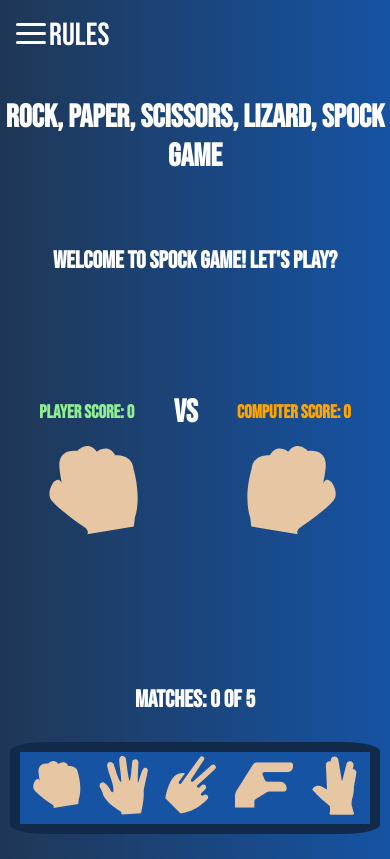
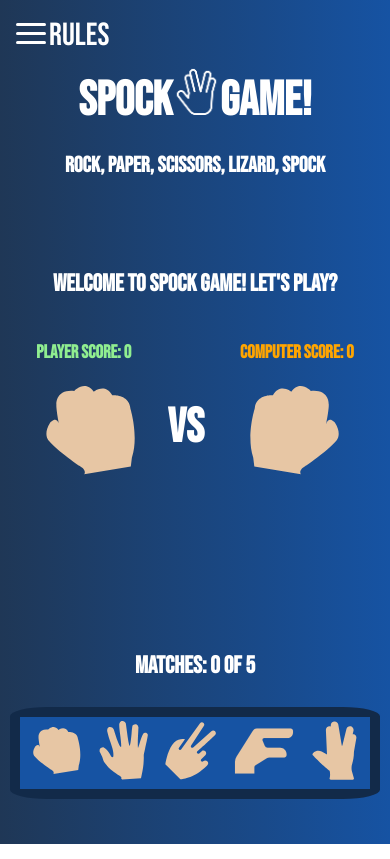
Before and after one commit to humberto-pereira/spock-game, a plain HTML site: page index.html in a window 390 px wide. Drawn offline with Linux system fonts and the light colour scheme.

Commit message:
Add logo, fine-tuning elements position, and media queries

```diff
--- a/assets/css/style.css
+++ b/assets/css/style.css
@@ -14,9 +14,19 @@ body {
 }
 
 .title {
-    margin: 1% 0 9% 0;
+    margin-top: 3%;
     text-align: center;
+    font-size: 48px;
+}
+.sub-title {
+    font-size: 22px;
+    text-align: center;
+    margin: 1% 0 3% 0;
+}
 
+.logo{
+    filter: invert(100%);
+    width: 48px;
 }
 
 /* rules and matches interactive text */
@@ -26,13 +36,14 @@ body {
 }
 
 #winner-rule-point {
+    padding: 2%;
+    margin-top: 3%;
     position: absolute;
 }
 
 .rule-container {
     display: flex;
     justify-content: center;
-    padding-bottom: 30px;
 }
 
 #matches {
@@ -63,7 +74,7 @@ body {
     background-color:#fefffd;
 }
 
-/* rules drop down menu */
+/* Hamburger rules drop down menu */
 .rules-navbar {
     margin: 1em 0 0 1em;
     display: flex;
@@ -162,7 +173,7 @@ body {
     display: flex;
     align-items: center;
     justify-content: space-evenly;
-    margin: 45px 0 149.7px 0;
+    margin: 0px 0 37px 0;
 }
 
 .shake-player {
@@ -190,6 +201,11 @@ body {
     margin-bottom: 23.76px;
     margin-left: 10px;
     padding-top: 45px;
+}
+
+#versus {
+    margin-top: 150px;
+    font-size: 48px;
 }
 
 /* JavaScript added styles */
@@ -229,7 +245,7 @@ body {
 
 @media screen and (max-width: 912px) {
     .title {
-        margin: 10% 0 20% 0;
+        margin: 10% 0 6% 0;
     }
 
     .btn-container {
@@ -264,13 +280,18 @@ body {
     }
 
     #game-field {
-        margin: 15% 0 30% 0;
+        margin: 15% 0 13% 0;
+    }
+
+    #winner-rule-point {
+        margin-top: 13%;
+
     }
 }
 
 @media screen and (max-width: 768px) {
     .title {
-        margin: 5% 0 15% 0;
+        margin: 5% 0 6% 0;
     }
 
     .btn-container {
@@ -305,14 +326,14 @@ body {
     }
 
     #game-field {
-        margin: 15% 0 30% 0;
+        margin: 15% 0 10% 0;
     }
 }
 
 @media screen and (max-width: 540px) {
 
     .title {
-        margin: 5% 0 5% 0;
+        margin: 2% 0 2% 0;
     }
 
     .btn-container {
@@ -343,14 +364,19 @@ body {
     }
 
     #game-field {
-        margin: 10% 0 30% 0;
+        margin: 0;
+    }
+
+    #winner-rule-point {
+        margin-top: 5%;
+
     }
 }
 
 @media screen and (max-width: 414px) {
 
     .title {
-        margin: 10% 0 18% 0;
+        margin: 2% 0 6% 0;
     }
 
     .btn-container {
@@ -385,14 +411,21 @@ body {
     }
 
     #game-field {
-        margin: 30% 0 40% 0;
+        margin: 15% 0 25% 0;
     }
+
+    #winner-rule-point {
+        margin-top: 15%;
+        padding: 5%;
+
+    }
+
 }
 
 @media screen and (max-width: 375px) {
 
     .title {
-        margin: 2% 0 10% 0;
+        margin: 2% 0 6% 0;
     }
 
     .btn-container {
@@ -413,10 +446,6 @@ body {
         display: none;
     }
 
-    #game-field {
-        margin: 12% 0 33% 0;
-    }
-
     .the-winner-container {
         padding-bottom: 14%;
     }
@@ -430,19 +459,28 @@ body {
         font-size: 1.5rem;
         margin: .5rem;
     }
+
+    #game-field {
+        margin: 0;
+    }
+
+    #winner-rule-point {
+        margin-top: 1%;
+
+    }
 }
 
 
 
 @media screen and (max-width: 320px) {
     .btn-container {
-        margin-top: 20%;
+        margin-top: 10%;
         max-width: 95%;
         box-shadow: none;
     }
 
     .title {
-        margin: 5% 0 30% 0;
+        margin: 5% 0 8% 0;
     }
 
     .toggle-button {
@@ -470,4 +508,9 @@ body {
         margin: .5rem;
     }
 
+    #winner-rule-point {
+        margin-top: 0;
+
+    }
+
 }
--- a/assets/js/script.js
+++ b/assets/js/script.js
@@ -26,7 +26,7 @@ document.addEventListener("DOMContentLoaded", function () {
                 checkWinner(playerChoice, computerChoice);
                 calculateTheWinner();
 
-            }, 1001)
+            }, 800)
         })
     }
     rulesMenu();
--- a/index.html
+++ b/index.html
@@ -30,7 +30,8 @@
             <li>Rock crushes scissors</li>
         </ul>
     </nav>
-    <h1 class="title">Rock, Paper, Scissors, Lizard, Spock Game</h1>
+    <h1 class="title">Spock<img class="logo" src="assets/images/spock-game-logo.png" alt="">Game!</h1>
+    <h3 class="sub-title">Rock, Paper, Scissors, Lizard, Spock</h3>
     <div class="game-container">
         <div id="rules">
             <h2 class="rule-container">
@@ -42,7 +43,7 @@
                 <img id="player-hand" src="assets/images/icon-rock-player.svg" alt="player hand">
                 <h3 class="player-score-green">Player Score: <span class="player-score-green" id="player-score">0</span></h3>
             </div>
-            <h1>VS</h1>
+            <h1 id="versus">VS</h1>
             <div>
                 <img id="computer-hand" src="assets/images/icon-rock-computer.svg" alt="computer hand"></span>
                 <h3 class="computer-score-orange">Computer Score: <span class="computer-score-orange" id="computer-score">0</span></h3>
```
Also changed, not shown: assets/images/spock-game-logo.png (added).
